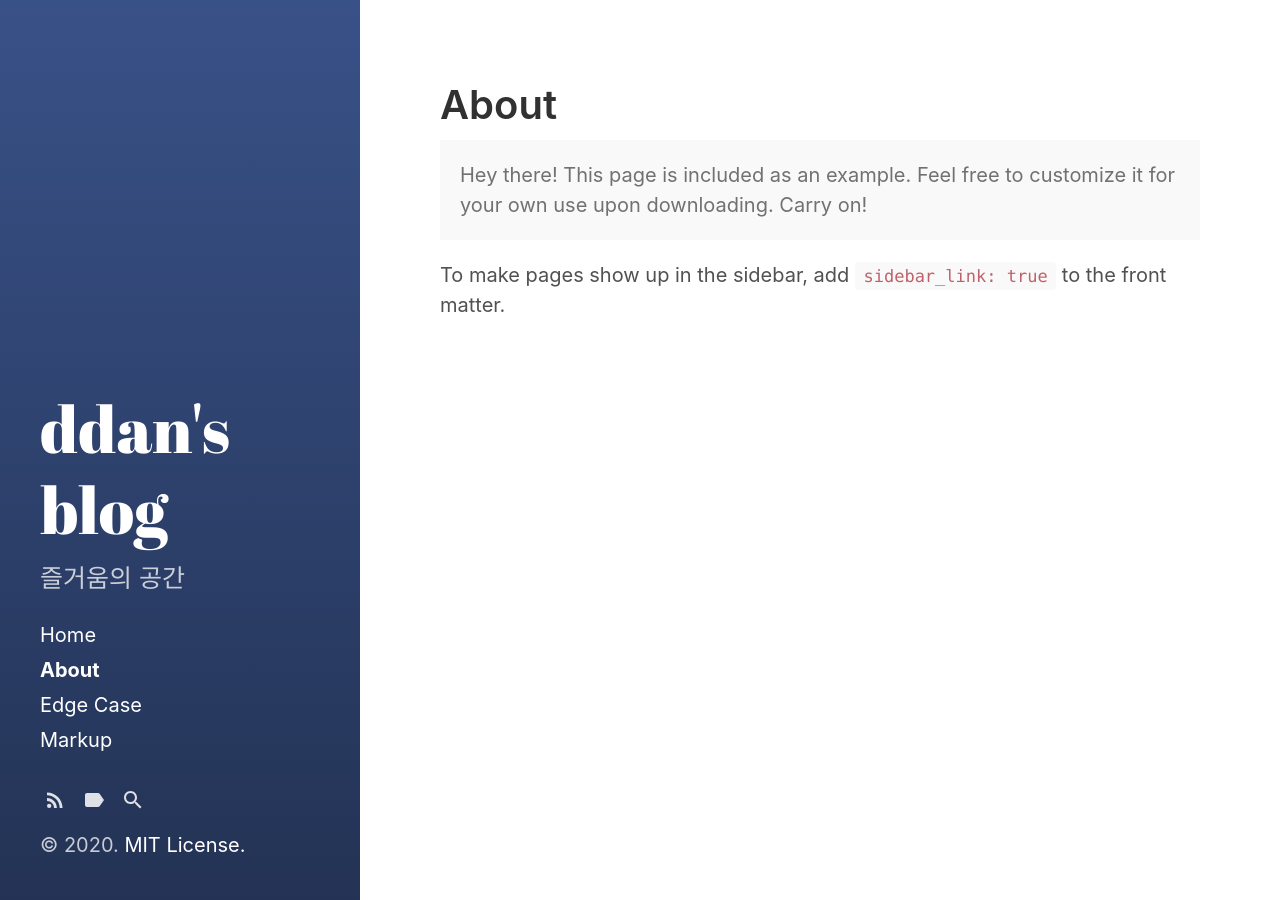
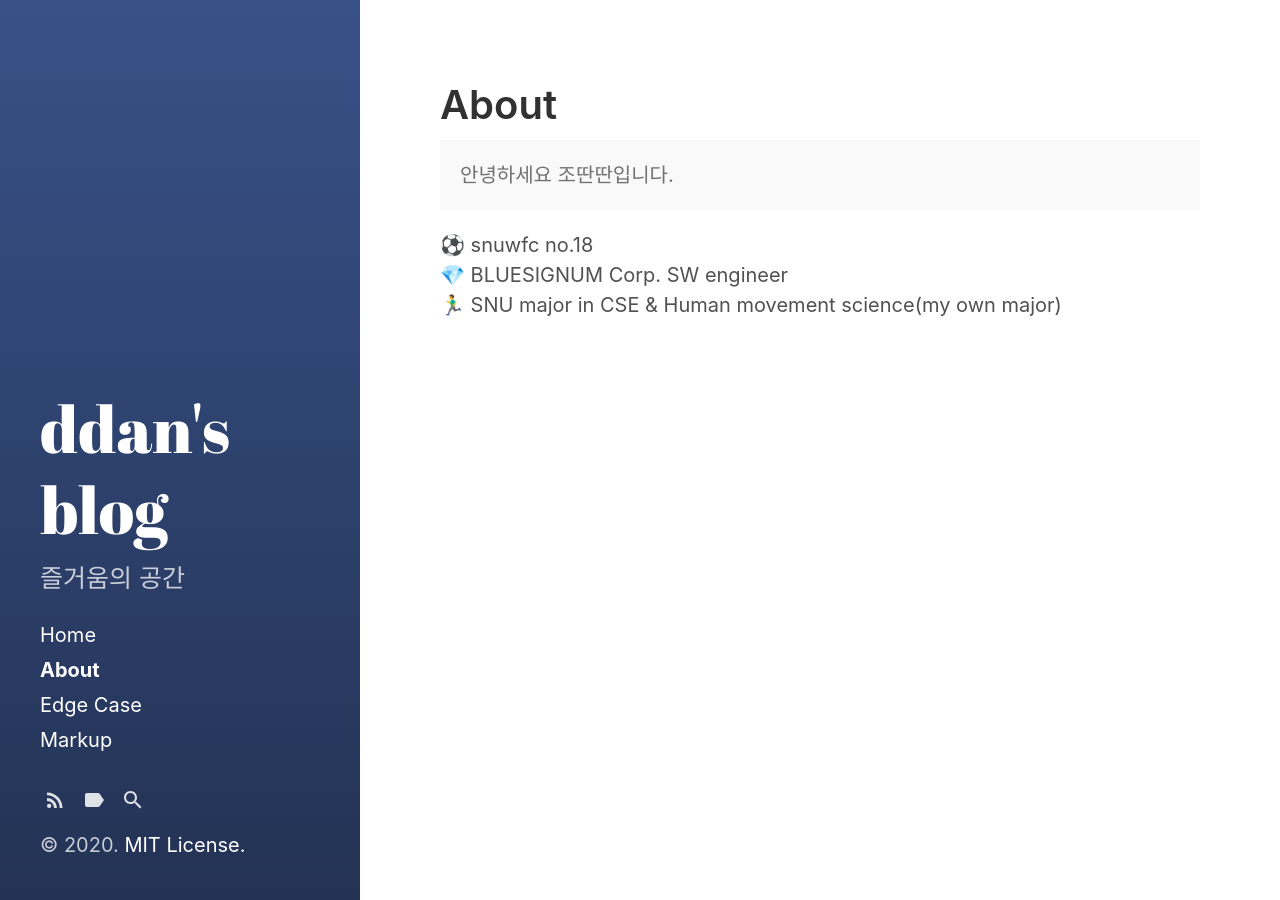
Before and after one commit to ddanddan18/ddanddan18.github.io, a Jekyll site: the page built from about.md, in a window 1280 px wide. Built offline with Jekyll 4.4.1, drawn with Linux system fonts in a browser that asks for light colours.

Commit message:
modify home, about page

```diff
--- a/_config.yml
+++ b/_config.yml
@@ -33,3 +33,6 @@ sidebar_home_link:  true
                                 # page. If you change your paginate_path,
                                 # set this to the root of the paginate_path
                                 # to enable a separate blog link.
+
+disqus:
+  shortname: ddanddan18-github-io
--- a/_layouts/index.html
+++ b/_layouts/index.html
@@ -16,7 +16,7 @@ layout: default
     </h2>
     {% include post-meta.html post=post %}
 
-    {% if post.excerpt %}
+   <!--  {% if post.excerpt %}
       {{ post.excerpt }}
     {% else %}
       {{ post.content }}
@@ -34,7 +34,7 @@ layout: default
       {% if content_words != excerpt_words %}
         <a href="{{ post.url | relative_url }}">More &hellip;</a>
       {% endif %}
-    {% endif %}
+    {% endif %} -->
   </article>
   {% endfor %}
 
--- a/about.md
+++ b/about.md
@@ -5,9 +5,9 @@ sidebar_link: true
 ---
 
 <p class="message">
-  Hey there! This page is included as an example. Feel free to customize it
-  for your own use upon downloading. Carry on!
+  안녕하세요 조딴딴입니다.
 </p>
 
-To make pages show up in the sidebar, add `sidebar_link: true` to the front
-matter.
+⚽️ snuwfc no.18<br>
+💎 BLUESIGNUM Corp. SW engineer<br>
+🏃‍♂️ SNU major in CSE & Human movement science(my own major)<br>
```
